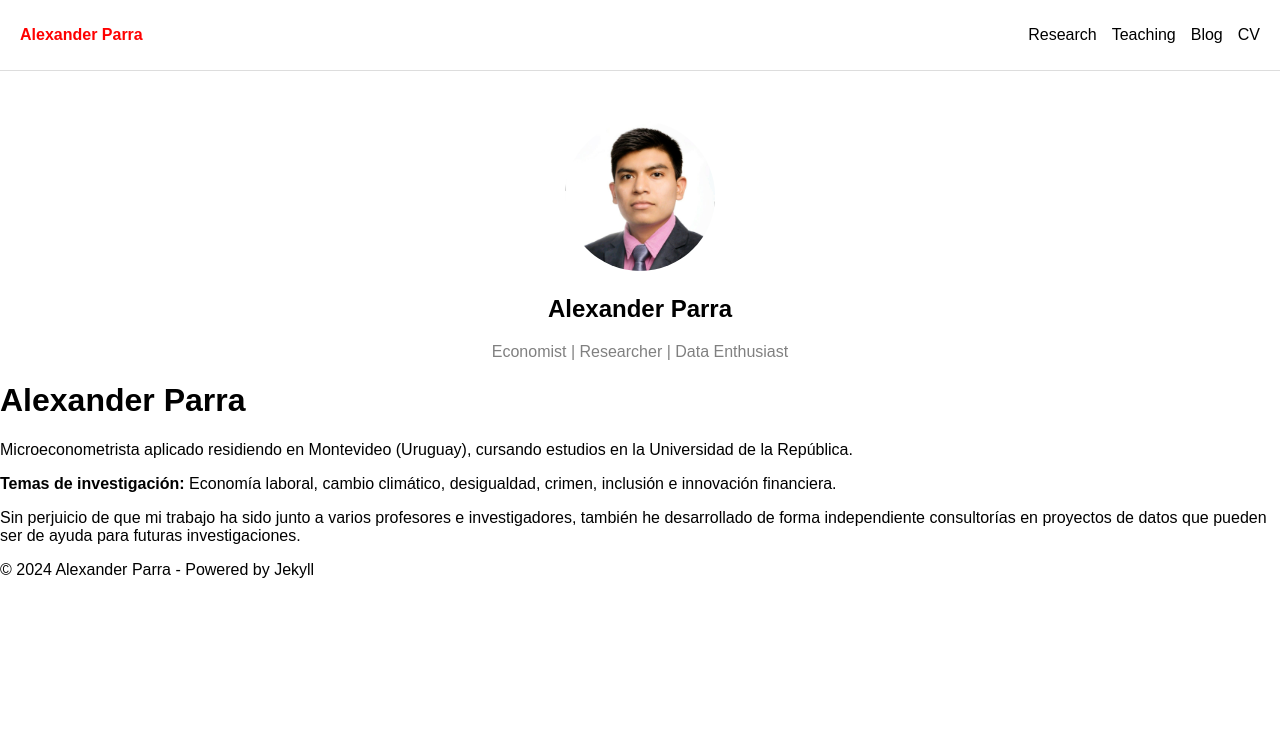
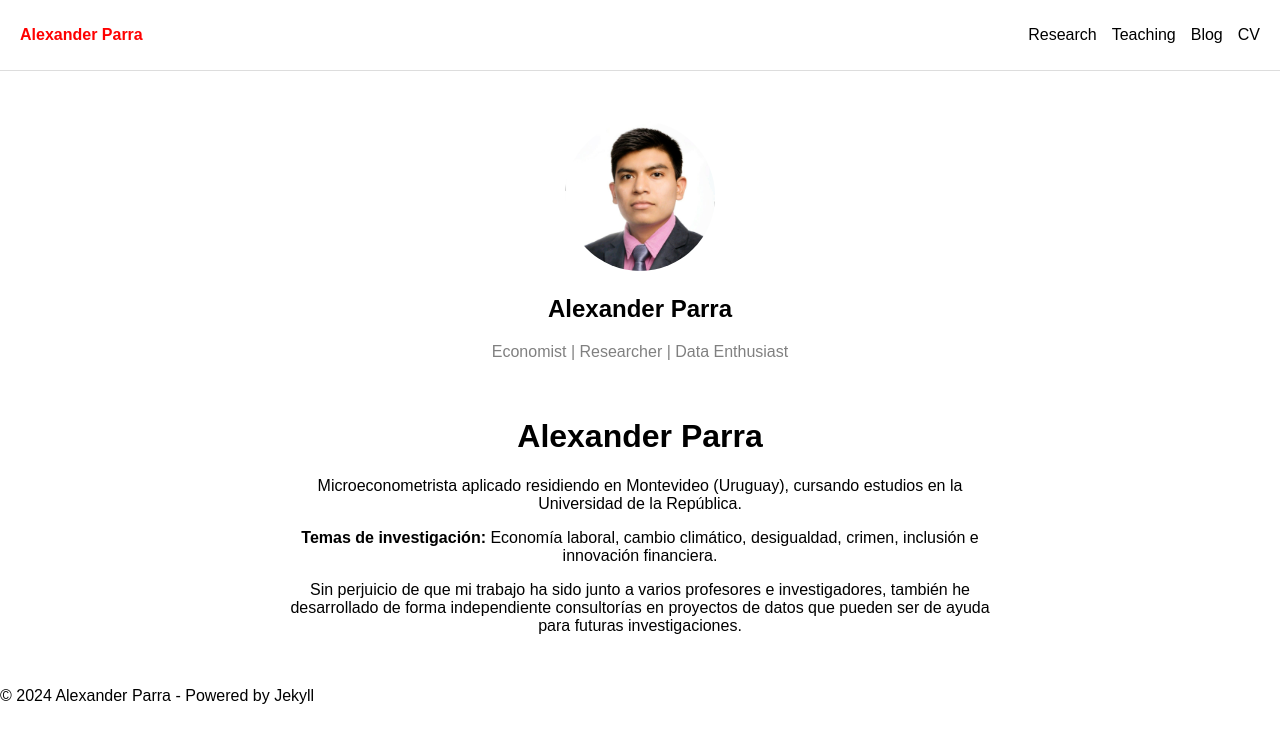
Before and after one commit to aparrani/aparrani.github.io, a Jekyll site: the page built from index.md, in a window 1280 px wide. Shown: the top 743 px of the page. Built offline with Jekyll 4.4.1, drawn with Linux system fonts in a browser that asks for light colours.

Commit message:
Update style.css

```diff
--- a/assets/css/style.css
+++ b/assets/css/style.css
@@ -49,3 +49,10 @@ nav {
     font-size: 16px;
     color: gray;
 }
+
+.center-content {
+    text-align: center;
+    max-width: 700px;
+    margin: 0 auto;
+    padding: 20px;
+}
```
